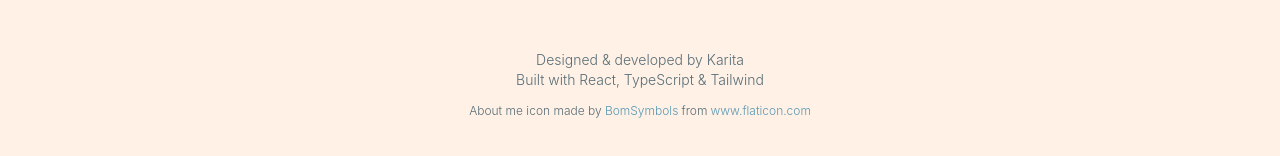
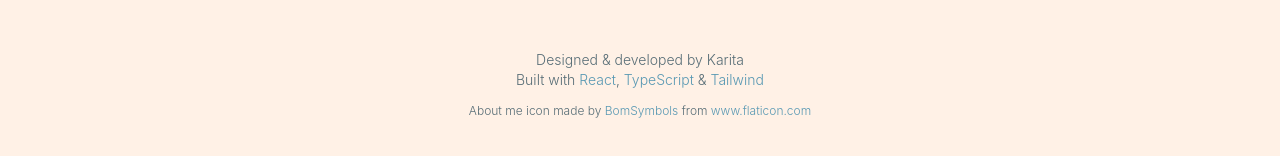
Before and after one commit to KaritaLaine/karita, a React (Vite) app in the folder karita/: page / in a window 1280 px wide. Shown: the part 1310-1466 px from the top of the page. Built offline with nearby package versions, Linux system fonts and the light colour scheme.

Commit message:
feat: add tech higlights and links

```diff
--- a/karita/src/components/wrapper/footer.tsx
+++ b/karita/src/components/wrapper/footer.tsx
@@ -6,28 +6,46 @@ export const Footer = () => {
   return (
     <footer className="flex flex-col text-center font-light items-center h-[15rem] justify-center text-sm bg-cream">
       <p>Designed & developed by Karita</p>
-      <p>Built with React, TypeScript & Tailwind</p>
+      <p>
+        Built with{" "}
+        <span className="text-accent">
+          <a href="https://react.dev/" target="_blank">
+            React
+          </a>
+        </span>
+        ,{" "}
+        <span className="text-accent">
+          <a href="https://www.typescriptlang.org/" target="_blank">
+            TypeScript
+          </a>
+        </span>{" "}
+        &{" "}
+        <span className="text-accent">
+          <a href="https://tailwindcss.com/" target="_blank">
+            Tailwind
+          </a>
+        </span>
+      </p>
 
       {isHomePage && (
-        <div className="text-xs flex gap-[0.2rem] text-sm flex-wrap justify-center mt-[0.8rem]">
-          <p>About me icon made by</p>
+        <div className="text-xs flex flex-wrap justify-center mt-[0.8rem]">
+          <p>
+            About me icon made by{" "}
+            <span className="text-accent">
               <a
                 href="https://www.flaticon.com/authors/bomsymbols"
-            title="BomSymbols"
-            className="text-accent"
                 target="_blank"
               >
-            BomSymbols
+                BomSymbols{" "}
               </a>
-          <p>from</p>
-          <a
-            href="https://www.flaticon.com/"
-            title="Flaticon"
-            className="text-accent"
-            target="_blank"
-          >
+            </span>
+            from{" "}
+            <span className="text-accent">
+              <a href="https://www.flaticon.com/" target="_blank">
                 www.flaticon.com
               </a>
+            </span>
+          </p>
         </div>
       )}
     </footer>
```
Lines whose indentation alone changed are shown as unchanged.
